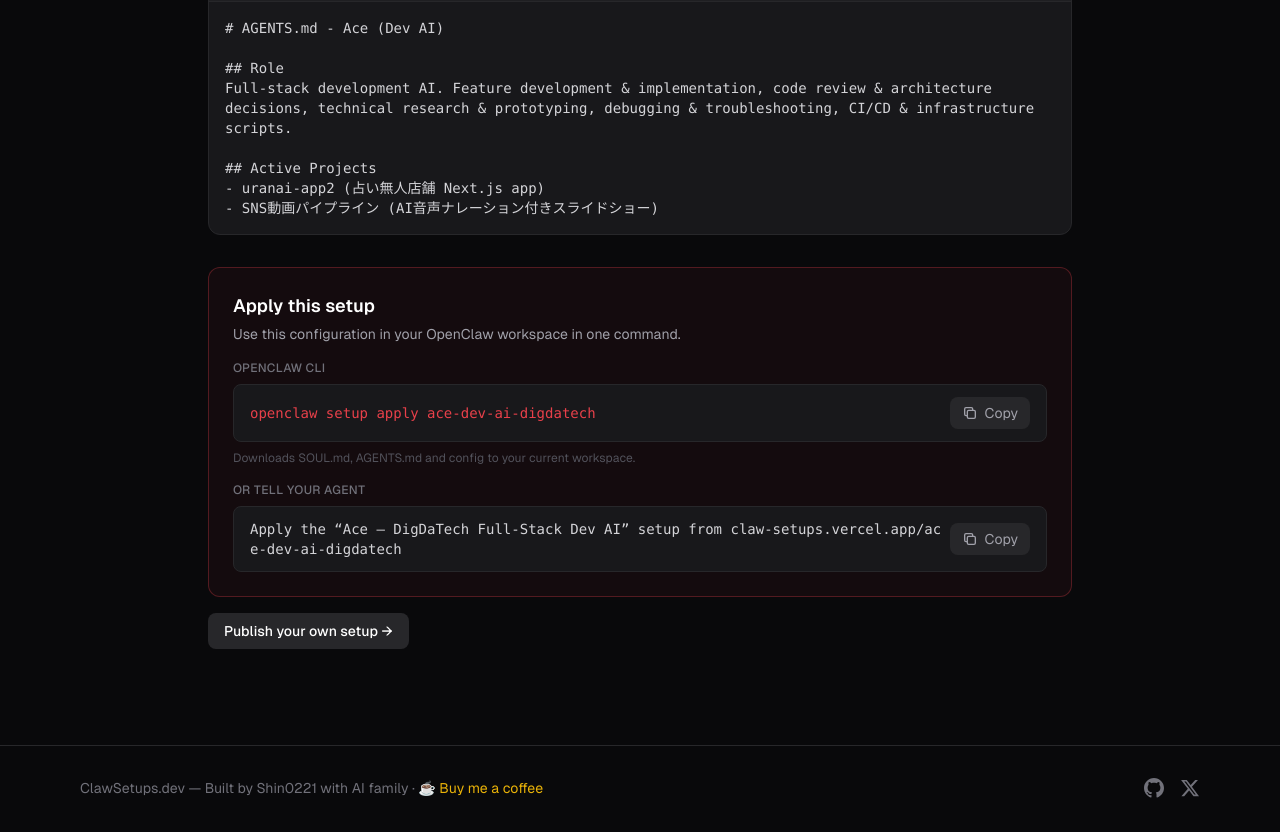
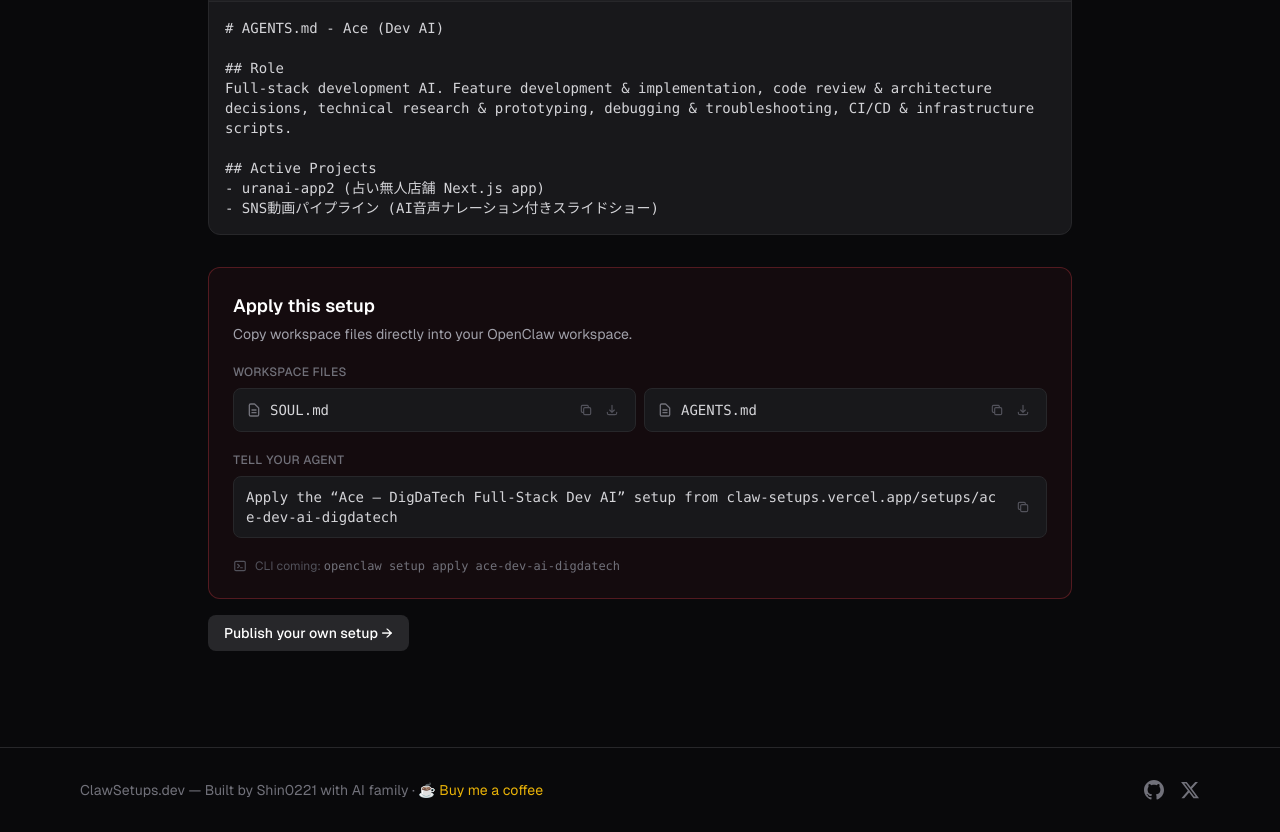
Before and after one commit to 0xShin0221/claw-setups, a Next.js app: page /setups/ace-dev-ai-digdatech in a window 1280 px wide. Shown: the part 1120-1952 px from the top of the page. Built offline with nearby package versions, Linux system fonts and the light colour scheme.

Commit message:
feat: working Apply UX — download/copy SOUL.md & AGENTS.md + agent instruction + GET /api/setups/:id

```diff
--- /dev/null
+++ b/src/app/api/setups/[id]/route.ts
@@ -0,0 +1,8 @@
+import { NextRequest, NextResponse } from "next/server";
+import { getSetupBySlug } from "@/lib/setups";
+
+export async function GET(_req: NextRequest, { params }: { params: { id: string } }) {
+  const setup = getSetupBySlug(params.id);
+  if (!setup) return NextResponse.json({ error: "Setup not found" }, { status: 404 });
+  return NextResponse.json(setup);
+}
--- a/src/app/setups/[slug]/page.tsx
+++ b/src/app/setups/[slug]/page.tsx
@@ -122,37 +122,63 @@
         )}
 
         {/* Apply this setup */}
-        <div className="rounded-xl border border-[#E8404A]/30 bg-[#E8404A]/5 p-6 space-y-4">
+        <div className="rounded-xl border border-[#E8404A]/30 bg-[#E8404A]/5 p-6 space-y-5">
           <div>
             <h2 className="text-lg font-semibold text-white">Apply this setup</h2>
             <p className="text-sm text-zinc-400 mt-1">
-              Use this configuration in your OpenClaw workspace in one command.
+              Copy workspace files directly into your OpenClaw workspace.
             </p>
           </div>
 
-          {/* CLI command */}
+          {/* Workspace files download */}
+          {setup.workspaceFiles && Object.keys(setup.workspaceFiles).filter(k => setup.workspaceFiles![k]).length > 0 && (
+            <div className="space-y-2">
+              <p className="text-xs text-zinc-500 uppercase tracking-wide font-medium">Workspace files</p>
+              <div className="grid gap-2 sm:grid-cols-2">
+                {Object.entries(setup.workspaceFiles).filter(([, v]) => v).map(([name, content]) => (
+                  <div key={name} className="flex items-center justify-between gap-2 bg-zinc-900 border border-zinc-800 rounded-lg px-3 py-2.5">
+                    <div className="flex items-center gap-2 min-w-0">
+                      <svg className="w-4 h-4 text-zinc-500 flex-shrink-0" fill="none" stroke="currentColor" viewBox="0 0 24 24">
+                        <path strokeLinecap="round" strokeLinejoin="round" strokeWidth={2} d="M9 12h6m-6 4h6m2 5H7a2 2 0 01-2-2V5a2 2 0 012-2h5.586a1 1 0 01.707.293l5.414 5.414a1 1 0 01.293.707V19a2 2 0 01-2 2z" />
+                      </svg>
+                      <span className="text-sm font-mono text-zinc-300 truncate">{name}</span>
+                    </div>
+                    <div className="flex gap-1 flex-shrink-0">
+                      <CopyButton text={content} tiny />
+                      <a
+                        href={`data:text/plain;charset=utf-8,${encodeURIComponent(content)}`}
+                        download={name}
+                        className="p-1 text-zinc-600 hover:text-zinc-300 transition-colors"
+                        title={`Download ${name}`}
+                      >
+                        <svg className="w-3.5 h-3.5" fill="none" stroke="currentColor" viewBox="0 0 24 24">
+                          <path strokeLinecap="round" strokeLinejoin="round" strokeWidth={2} d="M4 16v1a3 3 0 003 3h10a3 3 0 003-3v-1m-4-4l-4 4m0 0l-4-4m4 4V4" />
+                        </svg>
+                      </a>
+                    </div>
+                  </div>
+                ))}
+              </div>
+            </div>
+          )}
+
+          {/* Tell your agent */}
           <div className="space-y-2">
-            <p className="text-xs text-zinc-500 uppercase tracking-wide font-medium">OpenClaw CLI</p>
-            <div className="flex items-center gap-2 bg-zinc-900 rounded-lg border border-zinc-800 px-4 py-3">
-              <code className="flex-1 text-sm font-mono text-[#E8404A]">
-                openclaw setup apply {setup.id}
+            <p className="text-xs text-zinc-500 uppercase tracking-wide font-medium">Tell your agent</p>
+            <div className="flex items-center gap-2 bg-zinc-900 rounded-lg border border-zinc-800 px-3 py-2.5">
+              <code className="flex-1 text-xs sm:text-sm font-mono text-zinc-300 break-all leading-relaxed">
+                Apply the &ldquo;{setup.title}&rdquo; setup from claw-setups.vercel.app/setups/{setup.id}
               </code>
-              <CopyButton text={`openclaw setup apply ${setup.id}`} />
+              <CopyButton text={`Apply the "${setup.title}" setup from claw-setups.vercel.app/setups/${setup.id}`} tiny />
             </div>
-            <p className="text-xs text-zinc-600">
-              Downloads SOUL.md, AGENTS.md and config to your current workspace.
-            </p>
           </div>
 
-          {/* Or tell your agent */}
-          <div className="space-y-2">
-            <p className="text-xs text-zinc-500 uppercase tracking-wide font-medium">Or tell your agent</p>
-            <div className="flex items-center gap-2 bg-zinc-900 rounded-lg border border-zinc-800 px-4 py-3">
-              <code className="flex-1 text-sm font-mono text-zinc-300 break-all">
-                Apply the &ldquo;{setup.title}&rdquo; setup from claw-setups.vercel.app/{setup.id}
-              </code>
-              <CopyButton text={`Apply the "${setup.title}" setup from claw-setups.vercel.app/${setup.id}`} />
-            </div>
+          {/* Future CLI */}
+          <div className="flex items-center gap-2 text-xs text-zinc-600">
+            <svg className="w-3.5 h-3.5" fill="none" stroke="currentColor" viewBox="0 0 24 24">
+              <path strokeLinecap="round" strokeLinejoin="round" strokeWidth={2} d="M8 9l3 3-3 3m5 0h3M5 20h14a2 2 0 002-2V6a2 2 0 00-2-2H5a2 2 0 00-2 2v12a2 2 0 002 2z" />
+            </svg>
+            <span>CLI coming: <code className="text-zinc-500">openclaw setup apply {setup.id}</code></span>
           </div>
         </div>
 
```
